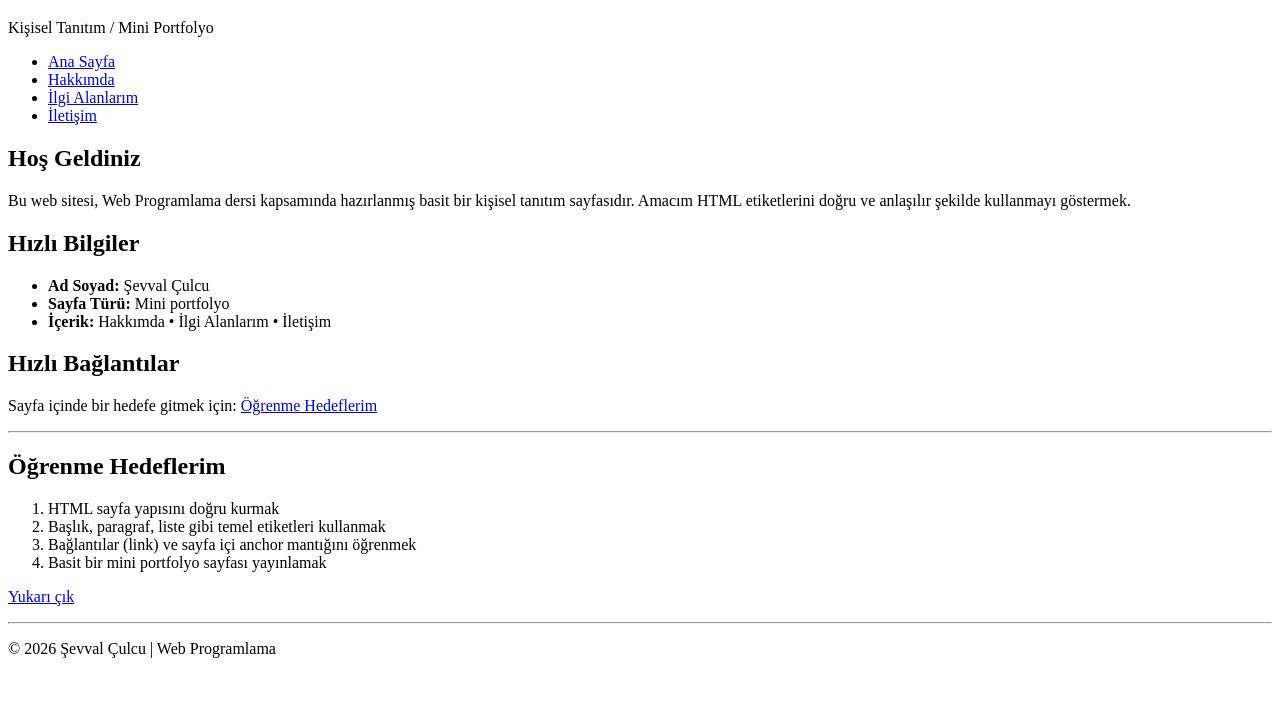
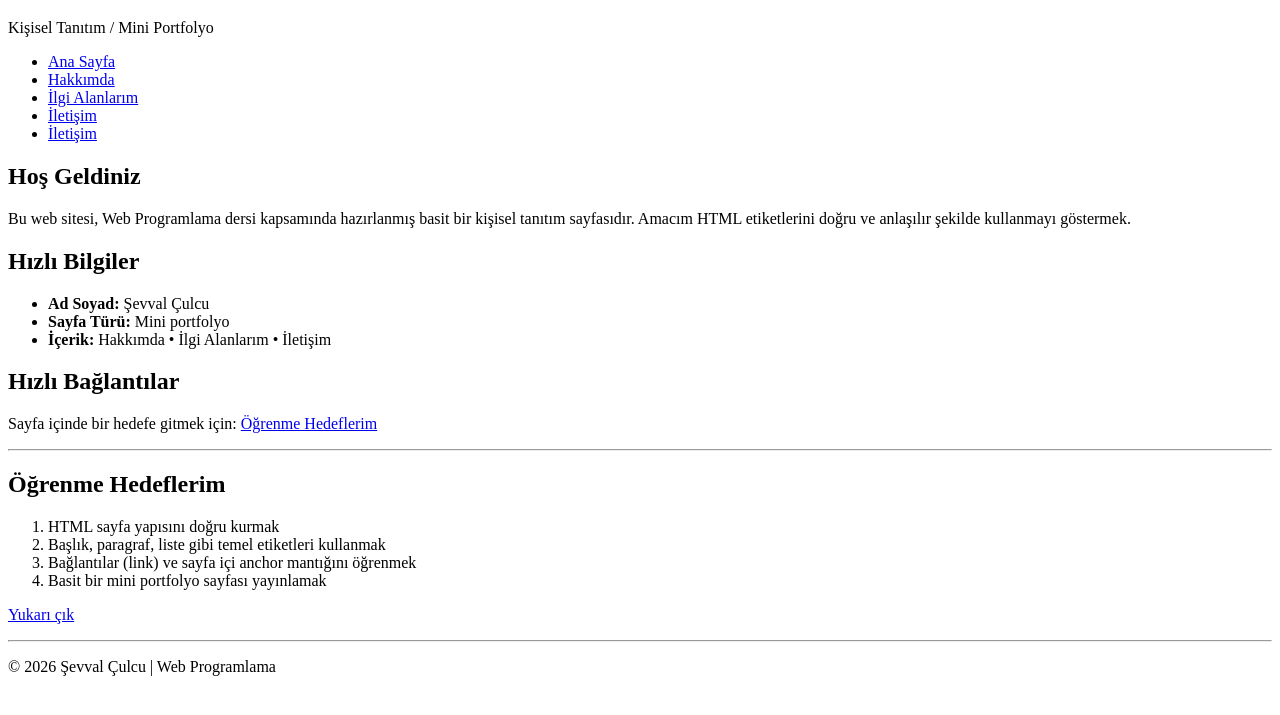
Before and after one commit to sevvalculcuu/sevvalculcuu.github.io, a plain HTML site: page index.html in a window 1280 px wide. Shown: the part 61-776 px from the top of the page. Drawn offline with Linux system fonts and the light colour scheme.

Commit message:
Add link to flexbox.html in navigation menu

```diff
--- a/index.html
+++ b/index.html
@@ -16,6 +16,7 @@
         <li><a href="about.html">Hakkımda</a></li>
         <li><a href="interests.html">İlgi Alanlarım</a></li>
         <li><a href="contact.html">İletişim</a></li>
+        <li><a href="flexbox.html">İletişim</a></li>
       </ul>
     </nav>
   </header>
```
